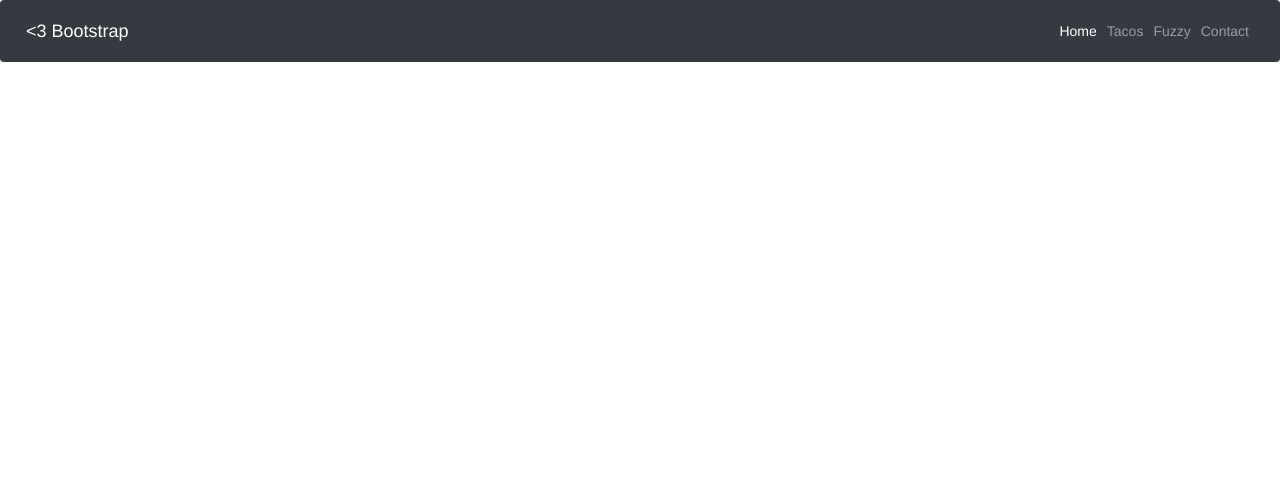
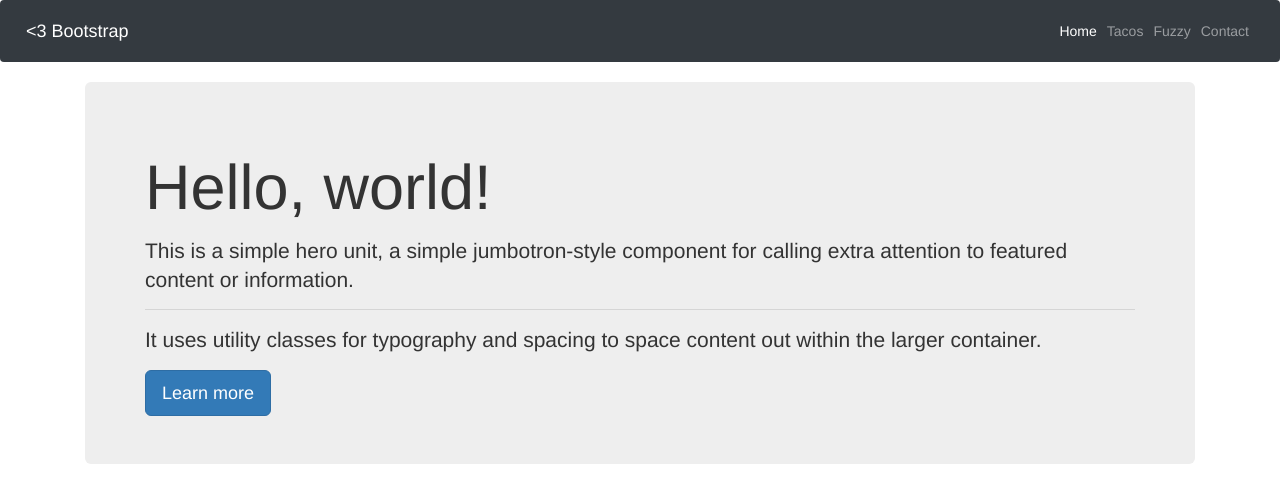
Before and after one commit to jisbell347/bootstrap-4-challenge, a PHP site: page / in a window 1280 px wide. Shown: the top 503 px of the page. Run offline with PHP 8.4, Linux system fonts and the light colour scheme.

Commit message:
Added jumbotron element

```diff
--- a/index.php
+++ b/index.php
@@ -29,6 +29,16 @@
 				</div>
 			</div>
 		</nav>
+		<main class="container">
+			<div class="jumbotron">
+				<h1 class="display-4">Hello, world!</h1>
+				<p class="lead">This is a simple hero unit, a simple jumbotron-style component for calling extra attention to featured content or information.</p>
+				<hr class="my-4">
+				<p>It uses utility classes for typography and spacing to space content out within the larger container.</p>
+				<a class="btn btn-primary btn-lg" href="#" role="button">Learn more</a>
+			</div>
+		</main>
 	</body>
 
+
 </html>
```
